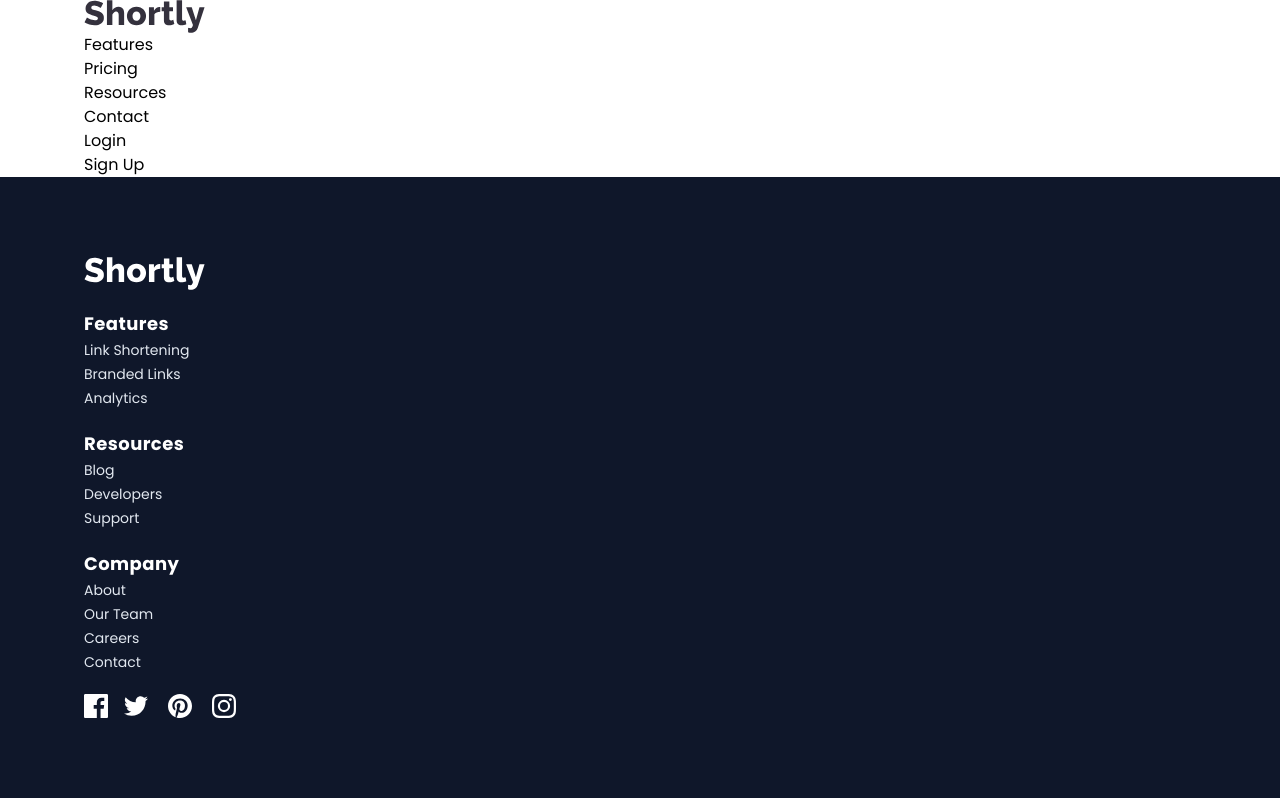
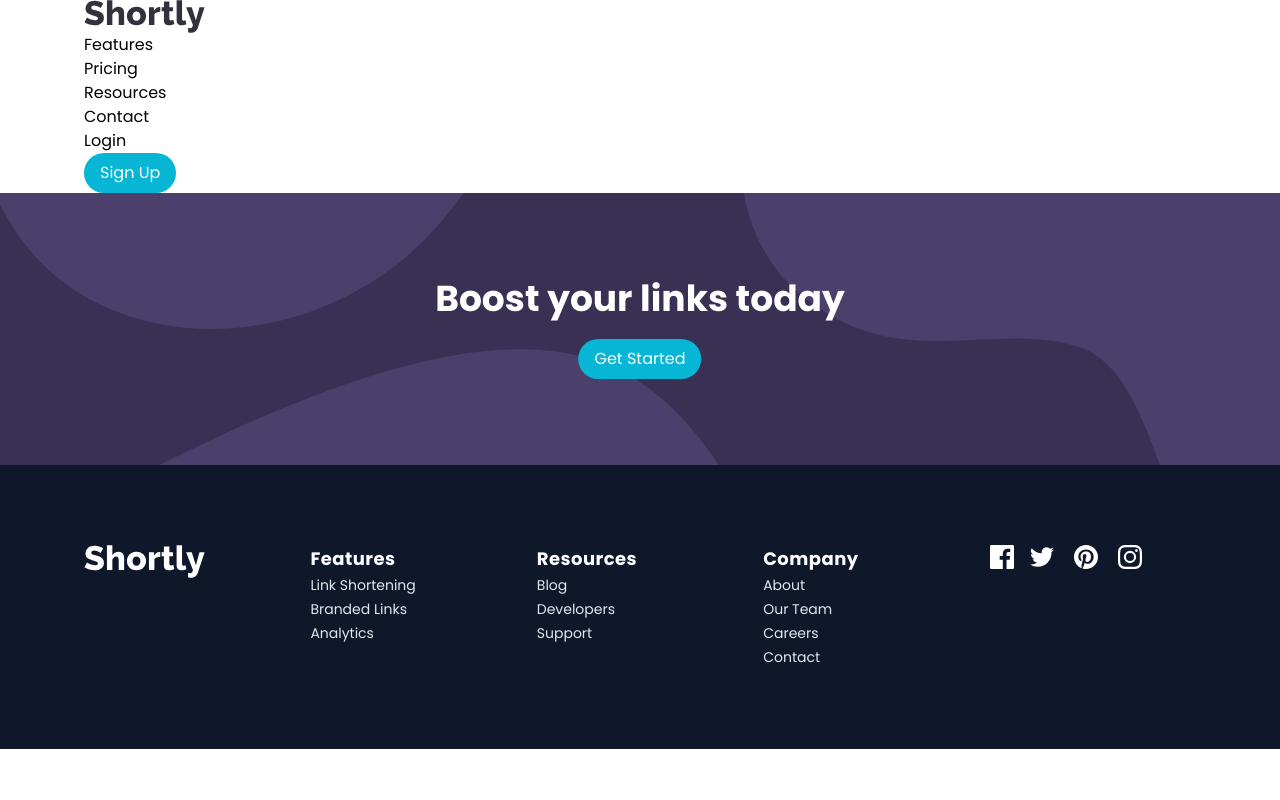
Before and after one commit to Lautaromolina/Url-FrontEndChallenge-Api, a React (Vite) app: page / in a window 1280 px wide. Built offline with nearby package versions, Linux system fonts and the light colour scheme.

Commit message:
Hero Section

```diff
--- a/src/App.jsx
+++ b/src/App.jsx
@@ -1,11 +1,13 @@
 import './App.css'
 import Footer from './components/Footer.jsx'
 import Header from './components/Header.jsx'
+import Hero from './components/Hero.jsx'
 
 function App() {
   return (
     <>
     <Header></Header>
+    <Hero></Hero>
     <Footer></Footer>
     </>
   )
--- a/src/components/Footer.jsx
+++ b/src/components/Footer.jsx
@@ -8,7 +8,7 @@ import logo from '../images/logo2.svg'
 function Footer() {
   return (
     <footer className='bg-slate-900 py-10 lg:py-20'>
-      <div className='mx-w grid grid-cols-1 gap-5'>
+      <div className='mx-w grid grid-cols-1 gap-5 md:grid-cols-3 lg:grid-cols-5'>
         <article>
           <img src={logo} alt="" />
         </article>
--- a/src/components/Header.jsx
+++ b/src/components/Header.jsx
@@ -29,7 +29,7 @@ function Header() {
 						<button href=''>Login</button>
 					</li>
 					<li>
-						<button className='btn-cta'>Sign Up</button>
+						<button className='btn-cyan rounded-full'>Sign Up</button>
 					</li>
 				</ul>
 			</header>
--- /dev/null
+++ b/src/components/Hero.jsx
@@ -0,0 +1,21 @@
+import React from 'react'
+import desktop from '../images/bg-boost-desktop.svg'
+import mobile from '../images/bg-boost-mobile.svg'
+function Hero() {
+  return (
+    <>
+    <section className="hero relative">
+      <picture>
+        <source media="(min-width: 768px )" srcSet={desktop} />
+        <img src={mobile} alt="background" />
+      </picture>
+      <div className='flex items-center justify-center flex-col absolute top-1/2 left-1/2 -translate-x-1/2 -translate-y-1/2 '>
+        <h2 className='mb-5 font-bold text-center text-white text-3xl md:text-4xl'>Boost your links today</h2>
+        <button className='btn-cyan rounded-full'>Get Started</button>
+      </div>
+    </section>
+    </>
+  )
+}
+
+export default Hero
--- a/src/index.css
+++ b/src/index.css
@@ -24,3 +24,14 @@ body {
 .mx-w {
 	@apply px-5 lg:max-w-5xl lg:mx-auto xl:max-w-6xl 2xl:px-0;
 }
+.hero {
+	background-color: hsl(255, 27%, 26%);
+	height: 17rem;
+}
+.hero img {
+	height: 17rem;
+	@apply w-full;
+}
+.btn-cyan {
+	@apply bg-cyan-500 text-white py-2 px-4 hover:opacity-80 transition-all duration-100 cursor-pointer;
+}
```
